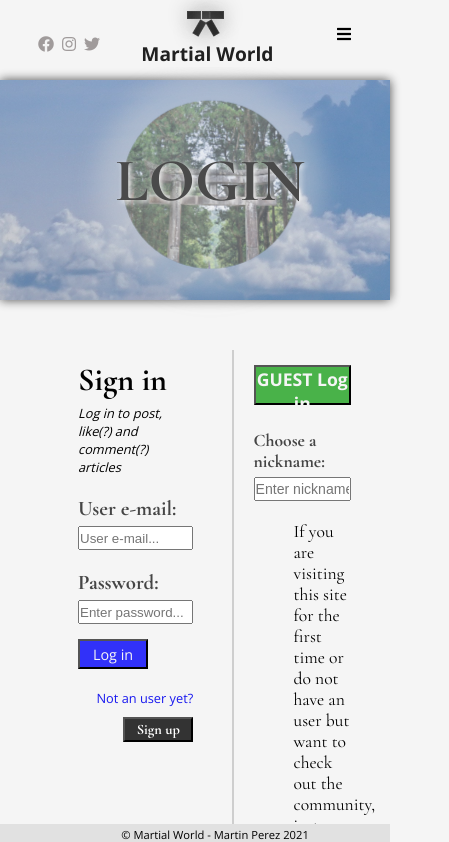
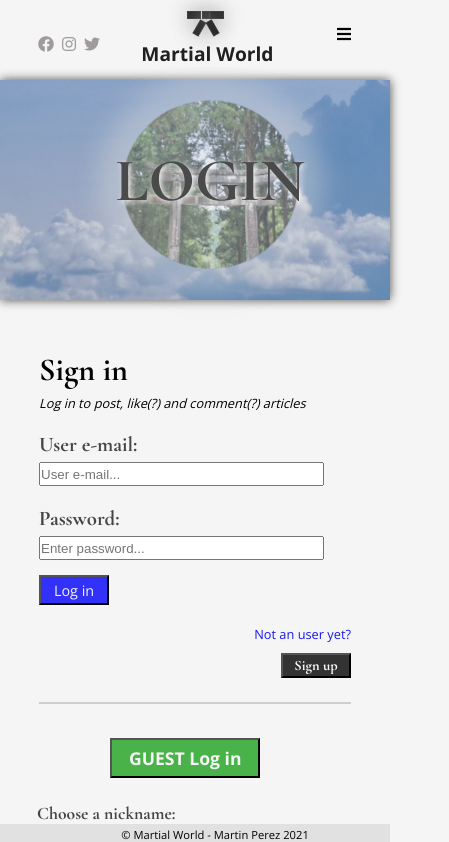
Before and after one commit to A-M-Perez/Martial-World-Blog, a React (Create React App) app: page /Login in a window 390 px wide. Shown: the top 842 px of the page, 449 px wide, since content can reach past the window. Built offline with nearby package versions, Linux system fonts and the light colour scheme; what google-maps-react, react-geocode would draw is missing.

Commit message:
Added responsive design to Login (sign up still excluded)

```diff
--- a/src/styles/pages/login/Login.css
+++ b/src/styles/pages/login/Login.css
@@ -4,7 +4,9 @@
 }
 
 #alreadySignedIn {
+    width: 100%;
     margin-top: 10%;
+    margin-left: 0;
     text-align: center;
     font-family: 'Open Sans', sans-serif;
     font-size: 1.5em;
@@ -195,6 +197,79 @@
 
 
 /* RESPONSIVE DESIGN */
-@media screen and (max-width: px) {
+@media screen and (max-width: 820px) {
+    #login-form {
+        padding-left: 10%;
+    }
 
+    #guest-login-section {
+        padding-right: 5%;
+    }
 }
+
+@media screen and (max-width: 768px) and (min-height: 1024px) {
+    #user-login input {
+        margin-top: 3%;
+        width: 90%;
+    }
+
+    #guest-login input {
+        margin-top: 5%;
+    }
+}
+
+@media screen and (max-width: 540px) {
+    #login{
+        display: block;
+    }
+
+        #login-form {
+            width: 100%;
+        }
+
+        #separator {
+            width: 80%;
+            margin-left: 10%;
+            margin-right: 10%;
+            margin-top: 15%;
+            margin-bottom: 5%;
+            border-bottom: 2px solid rgb(50, 50, 50, 0.2);
+            border-left: 0px solid rgb(50, 50, 50, 0.2);
+        }
+
+        #guest-login-section {
+            width: 100%;
+        }
+
+        #guest-login {
+            width: 80%;
+            margin-left: 10%;
+            margin-right: 10%;
+        }
+}
+
+@media screen and (max-width: 414px) {
+    #user-login input {
+        width: 90%;
+    }
+
+    #guest-login input {
+        margin-top: 5%;
+    }
+}
+
+@media screen and (max-width: 320px) {
+    #user-login input {
+        height: 24px;
+    }
+}
+
+@media screen and (max-width: 280px) {
+    #user-login input {
+        margin-top: 5%;
+    }
+
+    #guest-login input {
+        height: 28px;
+    }
+}
```
